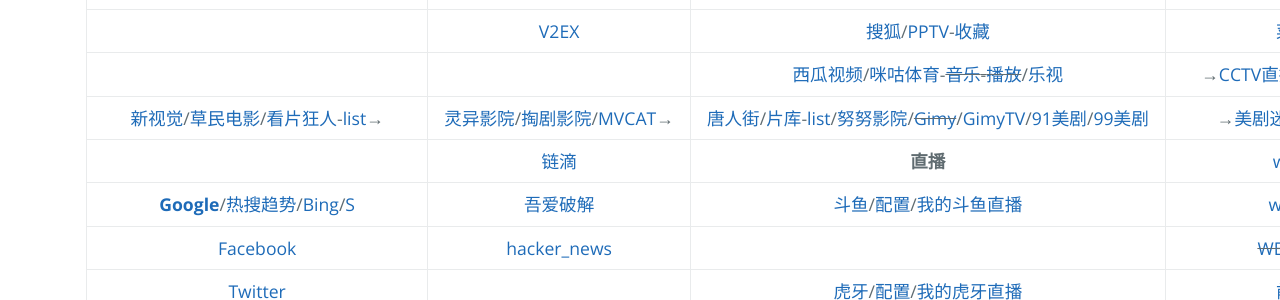
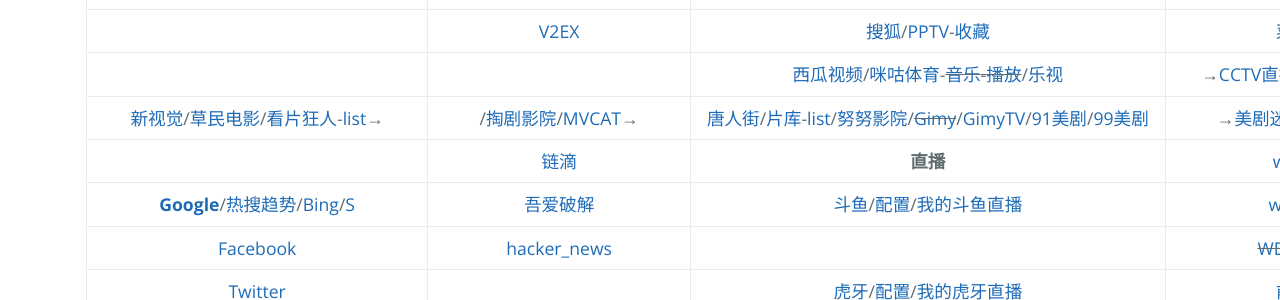
Before and after one commit to AmbroseRen/test, a Jekyll site: the page built from navigation.md, in a window 1280 px wide. Shown: the part 1122-1422 px from the top of the page. Built offline with Jekyll 4.4.1, drawn with Linux system fonts in a browser that asks for light colours; our own code applies the rules of GitHub Pages for plain Markdown files; the repository's description, which GitHub fills in, is left out.

Commit message:
Update navigation.md

```diff
--- a/navigation.md
+++ b/navigation.md
@@ -49,7 +49,7 @@
 | []() | [奇客资讯](https://www.solidot.org/) | [芒果TV](https://i.mgtv.com/my/looklist) | __新手基础自学__ |
 | []() | [V2EX](https://www.v2ex.com/?tab=tech) | [搜狐](https://my.tv.sohu.com/i/bookmark)/[PPTV](https://www.pptv.com/)-[收藏](https://usercenter.pptv.com/web/user/collection) | [菜鸟教程](https://www.runoob.com/) |
 | []() | []() | [西瓜视频](https://www.ixigua.com/my/favorite)/[咪咕体育](https://www.miguvideo.com/mgs/website/prd/personalCenter.html#/collect)-~~[音乐](https://music.migu.cn/v3/my/playlist)-[播放](https://music.migu.cn/v3/music/player/audio)~~/[乐视](http://i.le.com/playrecord#favorite) | →[CCTV直播](https://tv.cctv.com/live/)/~~[电视直播](http://www.hao5.net/)~~/[一](http://www.tvyan.com/)/[二](https://www.chaojidianshi.net/) |
-| [新视觉](https://www.ixinshijue.com/)/[草民电影](https://www.cmdy555.com/)/[看片狂人](https://www.kpkuang.com/)-[list](https://listed.to/p/l1PbMlAK7g)→ | [灵异影院](http://www.lyyc.tv/index.php/vod/show/id/10.html)/[掏剧影院](https://www.taojuyb.com/)/[MVCAT](https://www.mvcat.com/)→ | [唐人街](https://www.tangrenjie.tv/)/[片库](https://www.mypianku.net/)-[list](https://www.pianku.tv/)/[努努影院](https://www.nunuyy.cc/)/~~[Gimy](https://gimy.app/)~~/[GimyTV](https://gimytv.com/)/[91美剧](https://91mjw.com/)/[99美剧](https://www.99meiju.org/) | →[美剧迷](https://www.meijumi.net/)/[韩剧网](https://www.tvn.cc/)/[蛋蛋赞](https://www.dandanzan.cc/) |
+| [新视觉](https://www.ixinshijue.com/)/[草民电影](https://www.cmdy555.com/)/[看片狂人](https://www.kpkuang.com/)-[list](https://listed.to/p/l1PbMlAK7g)→ | []()/[掏剧影院](https://www.taojuyb.com/)/[MVCAT](https://www.mvcat.com/)→ | [唐人街](https://www.tangrenjie.tv/)/[片库](https://www.mypianku.net/)-[list](https://www.pianku.tv/)/[努努影院](https://www.nunuyy.cc/)/~~[Gimy](https://gimy.app/)~~/[GimyTV](https://gimytv.com/)/[91美剧](https://91mjw.com/)/[99美剧](https://www.99meiju.org/) | →[美剧迷](https://www.meijumi.net/)/[韩剧网](https://www.tvn.cc/)/[蛋蛋赞](https://www.dandanzan.cc/) |
 | []() | [链滴](https://ld246.com/) | __直播__ | [w3school](https://www.w3school.com.cn/) |
 | [__Google__](https://www.google.com/)/[热搜趋势](https://trends.google.com/trends/?geo=US)/[Bing](https://cn.bing.com/)/[S](Library/SearchEngine.md) | [吾爱破解](https://www.52pojie.cn/) | [斗鱼](https://www.douyu.com/directory/myFollow)/[配置](https://mp.douyu.com/live/main)/[我的斗鱼直播](https://www.douyu.com/10150268) | [w3cschool](https://www.w3cschool.cn/) |
 | [Facebook](https://www.facebook.com/) | [hacker_news](https://news.ycombinator.com/) | []() | ~~[WEB前端手册](#)~~ |
```
